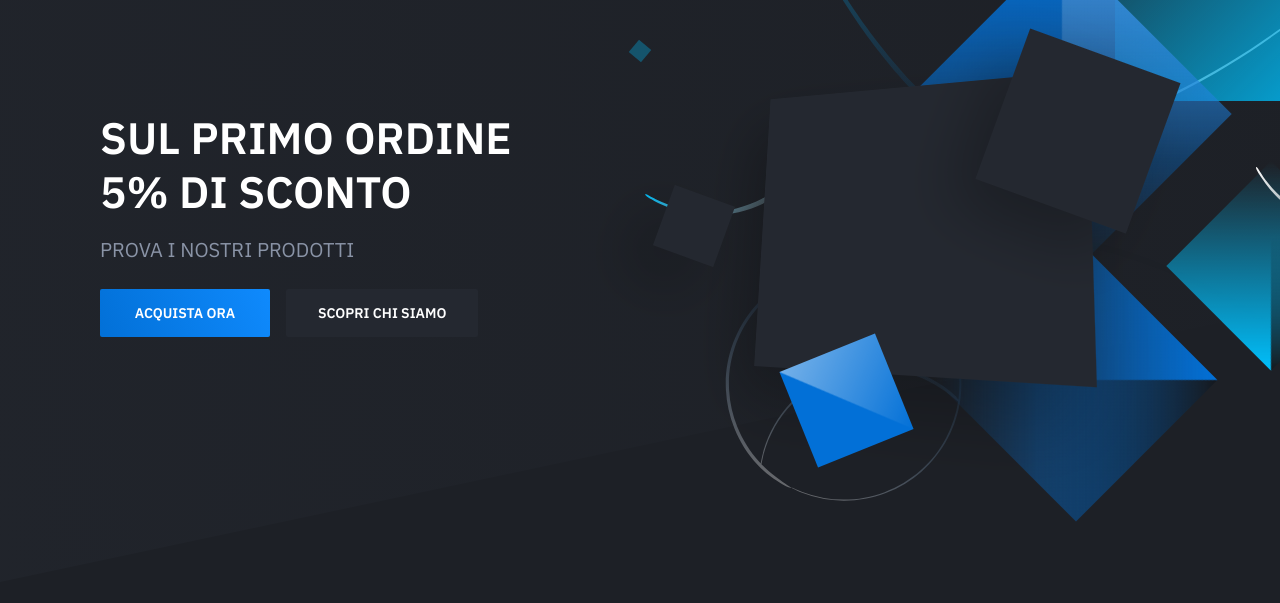
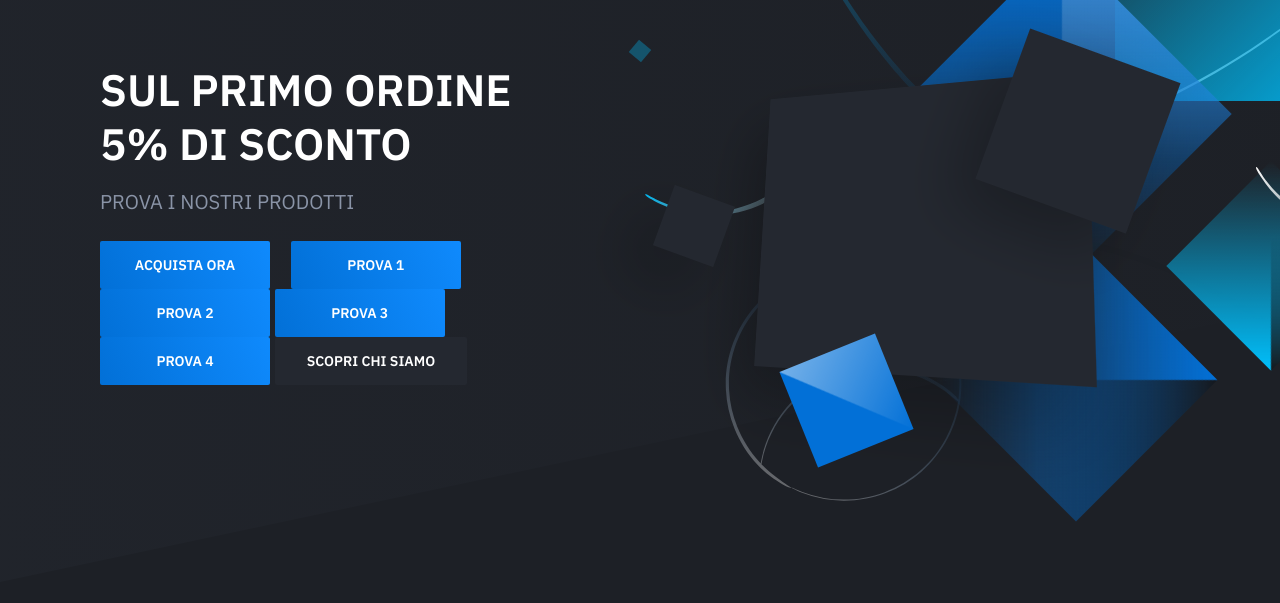
Before and after one commit to Lored22/landingpage, a plain HTML site: page index.html in a window 1280 px wide. Shown: the part 118-721 px from the top of the page. Drawn offline with nearby package versions, Linux system fonts and the light colour scheme.

Commit message:
ho aggiunto 4 bottoni

```diff
--- a/index.html
+++ b/index.html
@@ -56,7 +56,12 @@
 						<div class="hero-copy">
 	                        <h1 class="hero-title mt-0">SUL PRIMO ORDINE 5% DI SCONTO</h1>
 	                        <p class="hero-paragraph">PROVA I NOSTRI PRODOTTI</p>
-	                        <div class="hero-cta"><a class="button button-primary" href="preorder.html">ACQUISTA ORA</a><a class="button" href="#">SCOPRI CHI SIAMO</a></div>
+	                        <div class="hero-cta"><a class="button button-primary" href="preorder.html">ACQUISTA ORA</a>
+                                <a class="button button-primary" href="preorder.html">prova 1</a>
+                                <a class="button button-primary" href="preorder.html">prova 2</a>
+                                <a class="button button-primary" href="preorder.html">prova 3</a>
+                                <a class="button button-primary" href="preorder.html">prova 4</a>
+                                <a class="button" href="#">SCOPRI CHI SIAMO</a></div>
 						</div>
 						<div class="hero-figure anime-element">
 							<svg class="placeholder" width="528" height="396" viewBox="0 0 528 396">
```
